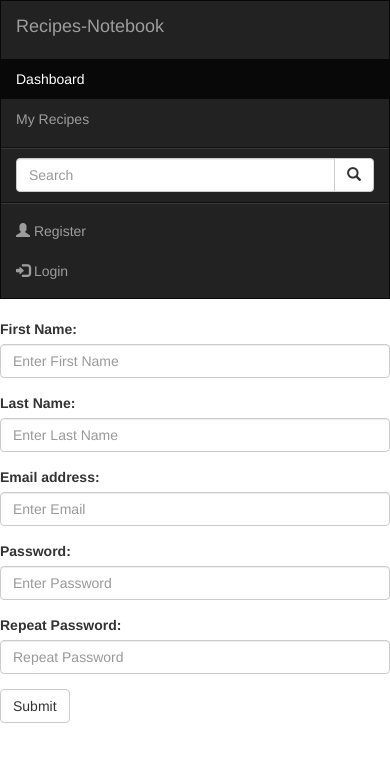
After one commit to Sashko-Milushev/recipes_notebook, a Django app: page /accounts/register/ in a window 390 px wide. The commit adds this page. Shown: the top 762 px of the page. Run offline with Django 4.2, Linux system fonts and the light colour scheme; some libraries are stand-ins or nearby versions.

Commit message:
Implement the registration of a user(form, view and template)

```diff
--- /dev/null
+++ b/recipes_notebook/accounts/forms.py
@@ -0,0 +1,20 @@
+from django.contrib.auth import forms as auth_forms, get_user_model
+from django import forms
+
+UserModel = get_user_model()
+
+
+class RegisterForm(auth_forms.UserCreationForm):
+    class Meta:
+        model = UserModel
+        fields = ('first_name', 'last_name', 'email', 'password1', 'password2',)
+
+    def __init__(self, *args, **kwargs):
+        super(RegisterForm, self).__init__(*args, **kwargs)
+        self.fields['first_name'].widget = forms.TextInput()
+        self.fields['last_name'].widget = forms.TextInput()
+        self.fields['email'].widget = forms.EmailInput()
+        self.fields['password1'].widget = forms.PasswordInput()
+        self.fields['password1'].widget.attrs['class'] = 'form-control'
+        self.fields['password2'].widget = forms.PasswordInput()
+        self.fields['password2'].widget.attrs['class'] = 'form-control'
--- a/recipes_notebook/accounts/urls.py
+++ b/recipes_notebook/accounts/urls.py
@@ -1,5 +1,7 @@
 from django.urls import path
 
+from recipes_notebook.accounts.views import RegisterView
+
 urlpatterns = (
-
+    path('register/', RegisterView.as_view(), name='register user'),
 )
--- a/recipes_notebook/accounts/views.py
+++ b/recipes_notebook/accounts/views.py
@@ -1,4 +1,24 @@
 from django.contrib.auth import get_user_model
 from django.shortcuts import render
+from django.urls import reverse_lazy
+from django.views import generic as views
+
+from recipes_notebook.accounts.forms import RegisterForm
 
 UserModel = get_user_model()
+
+
+class RegisterView(views.CreateView):
+    template_name = 'accounts/register-page.html'
+    form_class = RegisterForm
+    success_url = reverse_lazy('home')
+
+    def get_context_data(self, **kwargs):
+        context = super().get_context_data(**kwargs)
+        context['form'] = self.form_class
+
+        return context
+
+    def post(self, request, *args, **kwargs):
+        response = super().post(request, *args, **kwargs)
+        return response
--- a/recipes_notebook/settings.py
+++ b/recipes_notebook/settings.py
@@ -29,6 +29,7 @@ INSTALLED_APPS = [
     'recipes_notebook.common',
 
     'cloudinary',
+
 ]
 
 MIDDLEWARE = [
--- /dev/null
+++ b/templates/accounts/register-page.html
@@ -0,0 +1,48 @@
+{% extends 'base/base-page.html' %}
+
+{% block page_content %}
+    <form class="form-horizontal" method="post" action="{% url 'register user' %}">
+        <div class="form-group">
+            <label class="control-label col-sm-2" for="usr">First Name:</label>
+            <div class="col-sm-10">
+                <input type="text" class="form-control" id="usr" name="first_name" placeholder="Enter First Name">
+            </div>
+
+        </div>
+        <div class="form-group">
+            <label class="control-label col-sm-2" for="usr">Last Name:</label>
+            <div class="col-sm-10">
+                <input type="text" class="form-control" id="usr" name="last_name" placeholder="Enter Last Name">
+            </div>
+
+        </div>
+        <div class="form-group">
+            <label class="control-label col-sm-2" for="email">Email address:</label>
+            <div class="col-sm-10">
+                <input type="email" class="form-control" id="email" name="email" placeholder="Enter Email">
+            </div>
+
+        </div>
+        <div class="form-group">
+            <label class="control-label col-sm-2" for="pwd">Password:</label>
+            <div class="col-sm-10">
+                <input type="password" class="form-control" id="pwd" name="password1" placeholder="Enter Password">
+            </div>
+
+        </div>
+        <div class="form-group">
+            <label class="control-label col-sm-2" for="pwd">Repeat Password:</label>
+            <div class="col-sm-10">
+                <input type="password" class="form-control" id="pwd" name="password2" placeholder="Repeat Password">
+            </div>
+
+        </div>
+        <div class="form-group">
+            <div class="col-sm-offset-2 col-sm-10">
+                <button type="submit" class="btn btn-default">Submit</button>
+            </div>
+        </div>
+        {% csrf_token %}
+    </form>
+
+{% endblock %}
--- a/templates/base/base-page.html
+++ b/templates/base/base-page.html
@@ -30,7 +30,7 @@
                 </div>
             </form>
             <ul class="nav navbar-nav navbar-right">
-                <li><a href="#"><span class="glyphicon glyphicon-user"></span> Sign Up</a></li>
+                <li><a href="{% url 'register user' %}"><span class="glyphicon glyphicon-user"></span> Register</a></li>
                 <li><a href="#"><span class="glyphicon glyphicon-log-in"></span> Login</a></li>
             </ul>
         </div>
```
